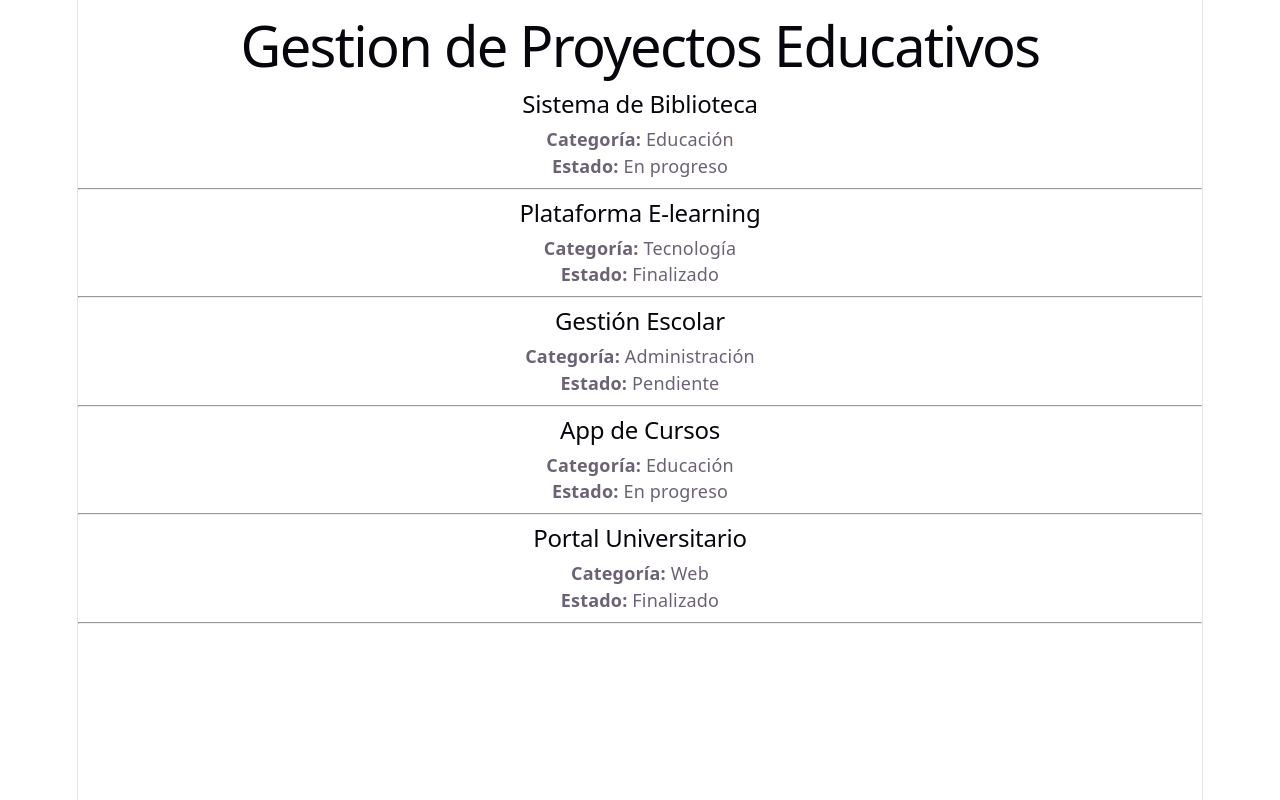
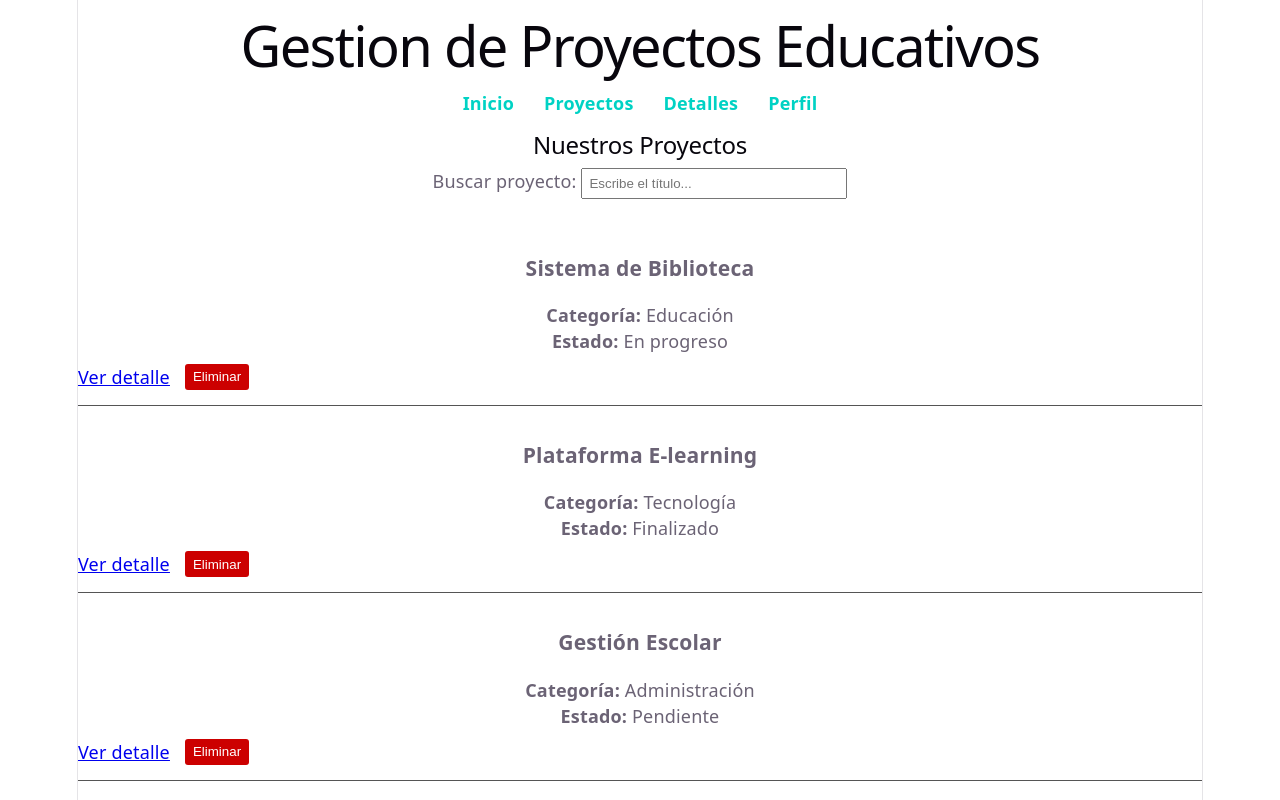
Before and after one commit to ea616461-cmd/pv_tp3-grupo1, a React (Vite) app: page / in a window 1280 px wide. Shown: the top 800 px of the page. Built offline with nearby package versions, Linux system fonts and the light colour scheme.

Commit message:
Estructura de Layout

```diff
--- a/src/App.css
+++ b/src/App.css
@@ -181,4 +181,25 @@
     right: 0;
     border-right-color: var(--border);
   }
+  /* 1. El contenedor que envuelve a todas las tarjetas */
+.contenedor-proyectos {
+    display: flex;          /* Activa el modo flexible */
+    flex-wrap: wrap;        /* Si no entran más en la fila, los manda abajo automáticamente */
+    gap: 20px;              /* El espacio de separación entre tarjeta y tarjeta */
+    justify-content: center; /* Centra las tarjetas en la pantalla */
+    padding: 20px;
 }
+
+/* 2. La estructura de cada tarjeta individual */
+.proyecto-card {
+    background-color: #1e1e1e; /* Fondo oscuro para la tarjeta (o el color de tu TP1) */
+    border: 1px solid #333;
+    border-radius: 8px;
+    padding: 20px;
+    width: 280px;             /* Ancho fijo para que todas las tarjetas midan lo mismo */
+    box-shadow: 0 4px 6px rgba(0, 0, 0, 0.3); /* Una leve sombra para darles profundidad */
+    display: flex;
+    flex-direction: column;
+    justify-content: space-between;
+}
+}
--- a/src/App.jsx
+++ b/src/App.jsx
@@ -1,28 +1,19 @@
-import proyectoService from "./services/proyectoService";
+import React from 'react';
+import Header from './components/Header';
+import Nav from './components/Nav';
+import ListaProyectos from './components/lista';
+import Footer from './components/Footer';
+import './App.css';
 
 function App() {
-
-  const proyectos = proyectoService.obtenerProyectos();
-
   return (
-    <div>
-      <h1>Gestion de Proyectos Educativos</h1>
-
-      {proyectos.map((proyecto) => (
-        <div key={proyecto.id}>
-          <h2>{proyecto.titulo}</h2>
-
-          <p>
-            <strong>Categoría:</strong> {proyecto.categoria}
-          </p>
-
-          <p>
-            <strong>Estado:</strong> {proyecto.estado}
-          </p>
-
-          <hr />
-        </div>
-      ))}
+    <div className="app-container">
+      <Header />
+      <Nav />
+      <main>
+        <ListaProyectos />
+      </main>
+      <Footer />
     </div>
   );
 }
--- /dev/null
+++ b/src/components/Footer.jsx
@@ -0,0 +1,11 @@
+import React from 'react';
+
+const Footer = () => {
+    return (
+        <footer>
+            <p>&copy; 2026 -Facultad de Ingenieria-UNJU</p>
+        </footer>
+    );
+};
+
+export default Footer;
--- /dev/null
+++ b/src/components/Header.jsx
@@ -0,0 +1,11 @@
+import React from 'react';
+
+const Header = () => {
+    return (
+        <header>
+            <h1>Gestion de Proyectos Educativos</h1>
+        </header>
+    );
+};
+
+export default Header;
--- /dev/null
+++ b/src/components/Nav.jsx
@@ -0,0 +1,39 @@
+import React from 'react';
+
+const Nav = () => {
+    return (
+        <nav style={{ margin: '15px 0' }}>
+            <ul style={{
+                display: 'flex',           /* Los obliga a ponerse uno al lado del otro */
+                justifyContent: 'center',  /* Centra todo el menú en la pantalla */
+                gap: '30px',               /* Les da una buena separación entre ellos */
+                listStyle: 'none',         /* CORREGIDO: Sin guion y con S mayúscula */
+                padding: 0,
+                margin: 0
+            }}>
+                <li>
+                    <a href="#" style={{ textDecoration: 'none', color: '#00d2c4', fontWeight: 'bold' }}>
+                        Inicio
+                    </a>
+                </li>
+                <li>
+                    <a href="#" style={{ textDecoration: 'none', color: '#00d2c4', fontWeight: 'bold' }}>
+                        Proyectos
+                    </a>
+                </li>
+                <li>
+                    <a href="#" style={{ textDecoration: 'none', color: '#00d2c4', fontWeight: 'bold' }}>
+                        Detalles
+                    </a>
+                </li>
+                <li>
+                    <a href="#" style={{ textDecoration: 'none', color: '#00d2c4', fontWeight: 'bold' }}>
+                        Perfil
+                    </a>
+                </li>
+            </ul>
+        </nav>
+    );
+};
+
+export default Nav;
--- /dev/null
+++ b/src/components/lista.jsx
@@ -0,0 +1,71 @@
+import React, { useState } from 'react';
+import proyectoService from '../services/proyectoService.js';
+const ListaProyectos = () => {
+
+    const [proyectos, setProyectos] = useState(proyectoService.obtenerProyectos());
+    const [terminoBusqueda, setTerminoBusqueda] = useState('');
+    const handleEliminar = (id) => {
+        proyectoService.eliminarProyecto(id);
+        setProyectos(proyectoService.obtenerProyectos());
+    };
+
+    const handleBuscar = (e) => {
+        const texto = e.target.value;
+        setTerminoBusqueda(texto);
+
+        if (texto.trim() === '') {
+            setProyectos(proyectoService.obtenerProyectos());
+        } else {
+            const filtrados = proyectoService.buscarProyecto(texto);
+            setProyectos(filtrados);
+        }
+    };
+
+    return (
+        <section className="contenedor-proyectos">
+            <h2>Nuestros Proyectos</h2>
+
+
+            <div style={{ marginBottom: '20px' }}>
+                <label htmlFor="buscador">Buscar proyecto: </label>
+                <input
+                    id="buscador"
+                    type="text"
+                    placeholder="Escribe el título..."
+                    value={terminoBusqueda}
+                    onChange={handleBuscar}
+                    style={{ padding: '6px', width: '250px' }}
+                />
+            </div>
+
+
+            {proyectos.length === 0 ? (
+                <p>No se encontraron proyectos.</p>
+            ) : (
+                proyectos.map((proyecto) => (
+                    <article key={proyecto.id} className="proyecto-card" style={{ borderBottom: '1px solid #555', padding: '15px 0' }}>
+                        <div className="contenido">
+                            <h3>{proyecto.titulo}</h3>
+                            <p><strong>Categoría:</strong> {proyecto.categoria}</p>
+                            <p><strong>Estado:</strong> {proyecto.estado}</p>
+
+                            <div style={{ marginTop: '10px', display: 'flex', gap: '15px' }}>
+                                <a href="#" onClick={(e) => e.preventDefault()}>Ver detalle</a>
+
+
+                                <button
+                                    onClick={() => handleEliminar(proyecto.id)}
+                                    style={{ backgroundColor: '#cc0000', color: 'white', border: 'none', padding: '4px 8px', cursor: 'pointer', borderRadius: '3px' }}
+                                >
+                                    Eliminar
+                                </button>
+                            </div>
+                        </div>
+                    </article>
+                ))
+            )}
+        </section>
+    );
+};
+
+export default ListaProyectos;
```
Also changed, not shown: 1 other file (tests, documents, lock files or other folders).
